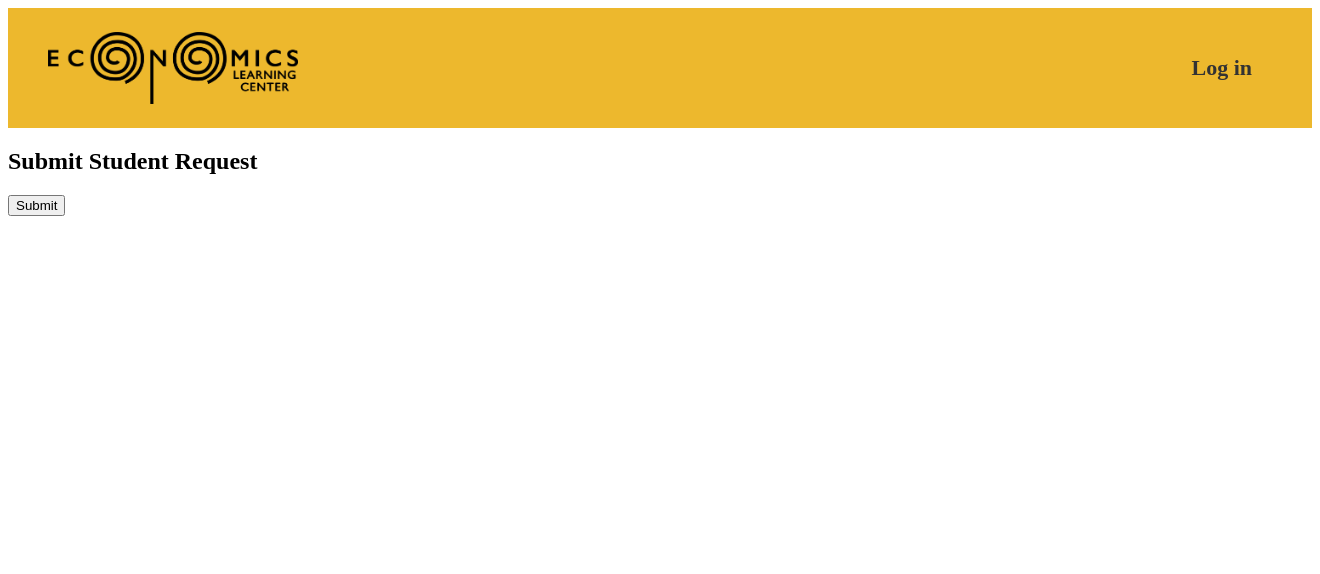
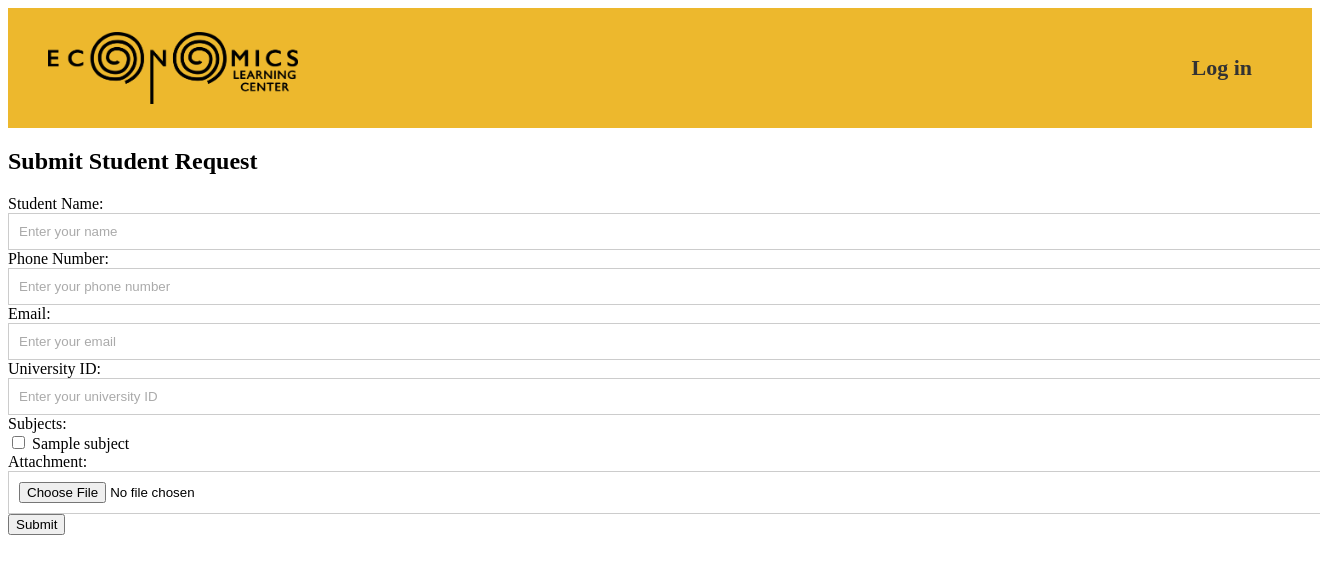
Before and after one commit to devHassan19/elc_project, a Django app: template main_app/templates/accounts/student_page.html in a window 1320 px wide; the page is wider, and only the part inside the window is pictured. Shown: the top 574 px of that part. Run offline with Django 3.2, Linux system fonts and the light colour scheme; the template is opened without the code that fills it: most values are stand-ins (such as "Sample title", 1, 10 or a date in 2020).

Commit message:
11th submit update student template

```diff
--- a/main_app/templates/accounts/student_page.html
+++ b/main_app/templates/accounts/student_page.html
@@ -17,9 +17,130 @@
 
 <h2>Submit Student Request</h2>
 
-<form method="POST" enctype="multipart/form-data" class="student-request-form">
+{% comment %} <form method="POST" enctype="multipart/form-data" class="student-request-form">
   {% csrf_token %}
   {{ form.as_p }}
+  <button type="submit">Submit</button>
+</form> {% endcomment %}
+{% comment %} <form method="POST" enctype="multipart/form-data">
+  {% csrf_token %}
+
+   <div class="form-group">
+        <label for="id_student_name">Student Name:</label>
+        <input type="text" name="student_name" id="id_student_name" value="{{ form.student_name.value }}"
+               class="your-css-class" placeholder="Enter your name">
+    </div>
+
+    <div class="form-group">
+        <label for="id_phone_number">Phone Number:</label>
+        <input type="text" name="phone_number" id="id_phone_number" value="{{ form.phone_number.value }}"
+               class="your-css-class" placeholder="Enter your phone number">
+    </div>
+
+    <div class="form-group">
+        <label for="id_email">Email:</label>
+        <input type="email" name="email" id="id_email" value="{{ form.email.value }}"
+               class="your-css-class" placeholder="Enter your email">
+    </div>
+
+    <div class="form-group">
+        <label for="id_univ_id">University ID:</label>
+        <input type="text" name="univ_id" id="id_univ_id" value="{{ form.univ_id.value }}"
+               class="your-css-class" placeholder="Enter your university ID">
+    </div>
+
+
+  <button type="submit">Submit</button>
+</form> {% endcomment %}
+
+
+{% comment %} <form method="POST" enctype="multipart/form-data">
+  {% csrf_token %}
+
+  <div class="form-group">
+      <label for="id_student_name">Student Name:</label>
+      <input type="text" name="student_name" id="id_student_name" value="{{ form.student_name.value }}"
+             class="your-css-class" placeholder="Enter your name">
+  </div>
+
+  <div class="form-group">
+      <label for="id_phone_number">Phone Number:</label>
+      <input type="text" name="phone_number" id="id_phone_number" value="{{ form.phone_number.value }}"
+             class="your-css-class" placeholder="Enter your phone number">
+  </div>
+
+  <div class="form-group">
+      <label for="id_email">Email:</label>
+      <input type="email" name="email" id="id_email" value="{{ form.email.value }}"
+             class="your-css-class" placeholder="Enter your email">
+  </div>
+
+  <div class="form-group">
+      <label for="id_univ_id">University ID:</label>
+      <input type="text" name="univ_id" id="id_univ_id" value="{{ form.univ_id.value }}"
+             class="your-css-class" placeholder="Enter your university ID">
+  </div>
+
+  <div class="form-group">
+      <label>Subjects:</label>
+      {% for subject in subjects %}
+          <div>
+              <input type="checkbox" name="subject" id="id_subject_{{ subject.id }}" value="{{ subject.id }}">
+              <label for="id_subject_{{ subject.id }}">{{ subject.name }}</label>
+          </div>
+      {% endfor %}
+  </div>
+
+  <div class="form-group">
+      <label for="id_attachment">Attachment:</label>
+      <input type="file" name="attachment" id="id_attachment" class="your-css-class">
+  </div>
+
+  <button type="submit">Submit</button>
+</form> {% endcomment %}
+
+<form method="POST" enctype="multipart/form-data">
+  {% csrf_token %}
+
+  <div class="form-group">
+      <label for="id_student_name">Student Name:</label>
+      <input type="text" name="student_name" id="id_student_name" value="{{ form.student_name.value|default:'' }}"
+             class="your-css-class" placeholder="Enter your name">
+  </div>
+
+  <div class="form-group">
+      <label for="id_phone_number">Phone Number:</label>
+      <input type="text" name="phone_number" id="id_phone_number" value="{{ form.phone_number.value|default:'' }}"
+             class="your-css-class" placeholder="Enter your phone number">
+  </div>
+
+  <div class="form-group">
+      <label for="id_email">Email:</label>
+      <input type="email" name="email" id="id_email" value="{{ form.email.value|default:'' }}"
+             class="your-css-class" placeholder="Enter your email">
+  </div>
+
+  <div class="form-group">
+      <label for="id_univ_id">University ID:</label>
+      <input type="text" name="univ_id" id="id_univ_id" value="{{ form.univ_id.value|default:'' }}"
+             class="your-css-class" placeholder="Enter your university ID">
+  </div>
+
+  <div class="form-group">
+      <label>Subjects:</label>
+      {% for subject in subjects %}
+          <div>
+              <input type="checkbox" name="subject" id="id_subject_{{ subject.id }}" value="{{ subject.id }}">
+              <label for="id_subject_{{ subject.id }}">{{ subject.name }}</label>
+          </div>
+      {% endfor %}
+  </div>
+
+  <div class="form-group">
+      <label for="id_attachment">Attachment:</label>
+      <input type="file" name="attachment" id="id_attachment" class="your-css-class">
+  </div>
+
   <button type="submit">Submit</button>
 </form>
 
--- a/static/styles/student.css
+++ b/static/styles/student.css
@@ -41,4 +41,14 @@ nav ul li a:hover {
   border-radius: 5px;
 }
 
-/* -------------------------------------------------------------------- */
+/* -------------------------------------------------------------- */
+
+.your-css-class {
+  width: 100%;
+  padding: 10px;
+  border: 1px solid #ccc;
+}
+
+.your-css-class::placeholder {
+  color: #aaa;  /* Placeholder color */
+}
```
Also changed, not shown: main_app/templates/accounts/add_subject.html (+34 -2 lines), main_app/views.py (+22 -2 lines), db.sqlite3, media/attachments/formal-business-letter-01_Whmt393.jpg (added), media/subject_images/Free-Sample-School-ID-Card-Template-1.jpg (added).
